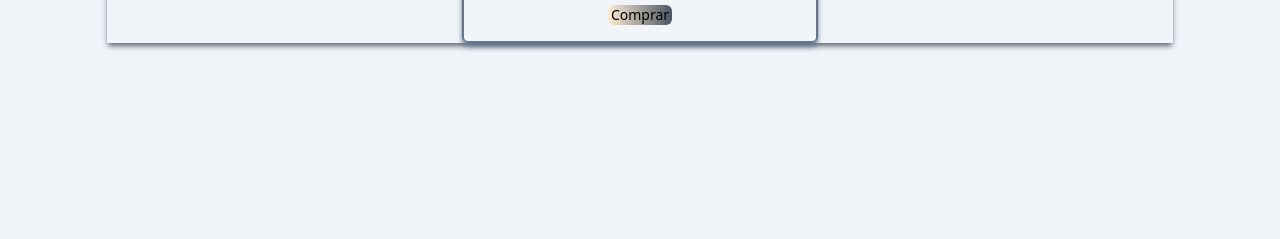
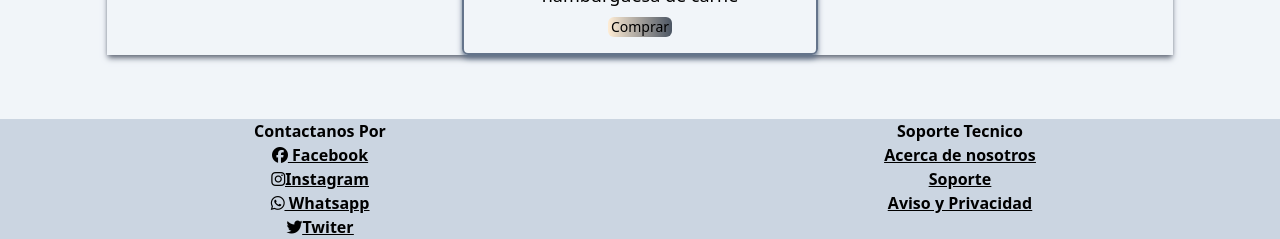
Before and after one commit to juanpabloct/Prueba-practica-tailwind-de-platzi, a plain HTML site: page index.html in a window 1280 px wide. Shown: the part 1789-2028 px from the top of the page. Before the commit the page ends 1896 px from the top, so only its background shows below. Drawn offline with nearby package versions, Linux system fonts and the light colour scheme.

Commit message:
Se cambio algunos estilos de la pagina principal

```diff
--- a/index.html
+++ b/index.html
@@ -10,18 +10,55 @@
   <body class="bg-slate-100">
     <div class="text-center text-white bg-black">My Eating like</div>
     <div class="flex items-center justify-center flex-col">
-      <div class="w-1/2 mt-10 mb-12 md:w-5/6 ml-2 mr-2 mt-7">
+      <div class="w-1/2 mt-10 mb-12 md:w-5/6 ml-2 mr-2">
         <div
           class="flex gap-5 carrusel justify-center shadow-md shadow-gray-500 hover:shadow-lg hover:shadow-cyan-700 flex-row md:flex-col items-center mb-4 mt-10"
         ></div>
       </div>
       <div
-        class="flex w-full md:hidden bg-slate-400 items-center justify-around"
+        class="flex w-full md:hidden bg-slate-400 items-center justify-around mb-20 md:mb-0"
       >
         <button class="antes">Previous</button>
-        <button class="siguiente">Next</button>
+        <button class="siguiente" onclick="name()">Next</button>
       </div>
     </div>
-    <script src="./src/js/index.js"></script>
+    <footer class="relative bottom-0 text-center grid grid-cols-2 bg-slate-300">
+      <div class="font-semibold">
+        <h1>Contactanos Por</h1>
+        <ul>
+          <li class="underline">
+            <a href="https://www.facebook.com/"
+              ><i class="fa-brands fa-facebook"></i> Facebook
+            </a>
+          </li>
+          <li class="underline">
+            <a href="https://www.instagram.com/?hl=es"
+              ><i class="fa-brands fa-instagram"> </i>Instagram </i
+            ></a>
+          </li>
+          <li class="underline">
+            <a href=""><i class="fa-brands fa-whatsapp"></i> Whatsapp</i></a>
+          </li>
+          <li class="underline">
+            <a href="https://twitter.com/?lang=es"
+              ><i class="fa-brands fa-twitter"> </i>Twiter</i
+            ></a>
+          </li>
+        </ul>
+      </div>
+      <div class="font-semibold">
+        <h1>Soporte Tecnico</h1>
+        <ol class="">
+          <li class="underline"><a class="cursor-pointer" href="/src/templates/acercaDeNosotros.html">Acerca de nosotros</a></li>
+          <li class="underline"><a class="cursor-pointer">Soporte</a></li>
+          <li class="underline"><a class="cursor-pointer">Aviso y Privacidad</a></li>
+        </ol>
+      </div>
+    </footer>
+    <script src="./src/js/index.js" type="module"></script>
+    <script
+      src="https://kit.fontawesome.com/c54ddc4a29.js"
+      crossorigin="anonymous"
+    ></script>
   </body>
 </html>
```
